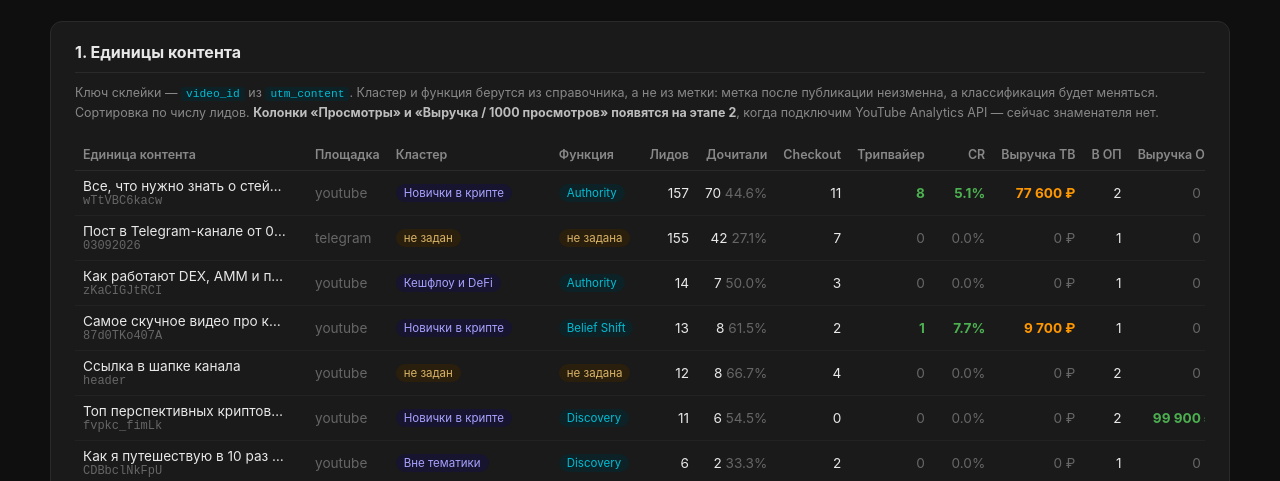
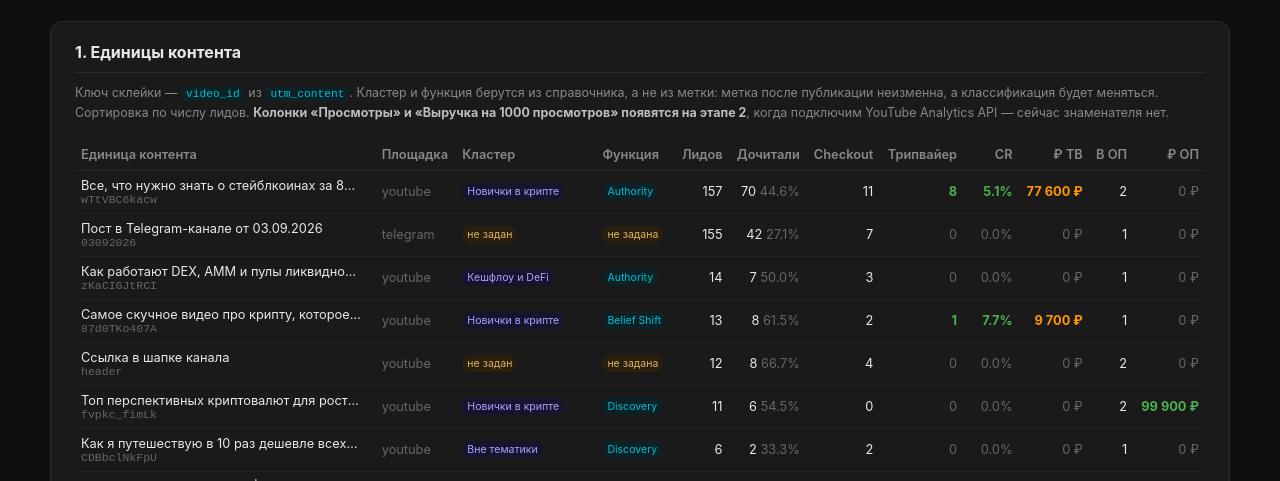
Before and after one commit to Admin-web3a/cross-funnel-dashboard, a plain HTML site: page docs/content.html in a window 1280 px wide. Shown: the part 273-754 px from the top of the page. Drawn offline with Linux system fonts and the light colour scheme.

Commit message:
fix: таблица единиц контента помещается без прокрутки
Убраны колонки «Просмотры» и «₽/1000»: до подключения YouTube Analytics
они заполнены прочерками и занимали 144 px впустую. Освободившееся место
отдано названиям — видно 31 символ вместо 17.

```diff
--- a/docs/content.html
+++ b/docs/content.html
@@ -26,19 +26,25 @@
 
   .charts { display:flex; flex-direction:column; gap:28px; max-width:1180px; margin:0 auto; }
   .card { background:var(--card); border:1px solid var(--border); border-radius:12px; padding:20px 24px; }
+  #videoBody td, .card h2 + .note + div .tbl th { font-size:.8rem; }
+  .tag { font-size:.66rem !important; padding:2px 5px !important; }
+  #videoBody td:nth-child(3) { max-width:136px; }
+  #videoBody td:nth-child(3) .tag { display:inline-block; max-width:126px; overflow:hidden;
+    text-overflow:ellipsis; white-space:nowrap; vertical-align:bottom; }
   .card h2 { font-size:1rem; margin-bottom:6px; padding-bottom:10px; border-bottom:1px solid var(--border); }
   .card .note { font-size:.78rem; color:var(--sub); margin:10px 0 16px; line-height:1.55; }
   .card .note b { color:#bdbdbd; }
   code { background:#0d2226; color:var(--accent); padding:1px 5px; border-radius:3px; font-size:.9em; }
 
   .tbl { width:100%; border-collapse:collapse; font-size:.85rem; }
-  .tbl th { text-align:right; color:var(--sub); font-weight:600; padding:8px 8px;
+  .tbl th { text-align:right; color:var(--sub); font-weight:600; padding:8px 6px;
             border-bottom:1px solid var(--border); white-space:nowrap; font-size:.78rem; }
   .tbl th.l, .tbl td.l { text-align:left; }
-  .tbl td { padding:7px 8px; border-bottom:1px solid #222; text-align:right; white-space:nowrap; }
+  .tbl td { padding:7px 6px; border-bottom:1px solid #222; text-align:right; white-space:nowrap; }
   .tbl tr:hover td { background:#1f1f1f; }
-  .ttl { max-width:205px; overflow:hidden; text-overflow:ellipsis; white-space:nowrap; }
-  .vid { font-family:ui-monospace,monospace; font-size:.75rem; color:#666; }
+  .ttl { max-width:280px; overflow:hidden; text-overflow:ellipsis; white-space:nowrap; }
+  .vid { font-family:ui-monospace,monospace; font-size:.72rem; color:#666;
+         max-width:280px; overflow:hidden; text-overflow:ellipsis; white-space:nowrap; }
   .good { color:var(--green); font-weight:700; }
   .warn { color:var(--orange); font-weight:700; }
   .bad  { color:var(--red); font-weight:700; }
@@ -92,14 +98,14 @@
       Ключ склейки — <code>video_id</code> из <code>utm_content</code>. Кластер и функция
       берутся из справочника, а не из метки: метка после публикации неизменна, а
       классификация будет меняться. Сортировка по числу лидов.
-      <b>Колонки «Просмотры» и «Выручка / 1000 просмотров» появятся на этапе 2</b>,
+      <b>Колонки «Просмотры» и «Выручка на 1000 просмотров» появятся на этапе 2</b>,
       когда подключим YouTube Analytics API — сейчас знаменателя нет.
     </p>
     <div style="overflow-x:auto"><table class="tbl">
       <thead><tr>
         <th class="l">Единица контента</th><th class="l">Площадка</th><th class="l">Кластер</th><th class="l">Функция</th>
         <th>Лидов</th><th>Дочитали</th><th>Checkout</th><th>Трипвайер</th><th>CR</th>
-        <th>Выручка ТВ</th><th>В ОП</th><th>Выручка ОП</th><th>Просмотры</th><th>₽/1000</th>
+        <th title="Выручка трипвайера">₽ ТВ</th><th>В ОП</th><th title="Выручка основной воронки продаж">₽ ОП</th>
       </tr></thead>
       <tbody id="videoBody"></tbody>
     </table></div>
@@ -190,7 +196,7 @@ document.getElementById('sRpl').textContent    =
 document.getElementById('videoBody').innerHTML = VIDEOS.map(v => {
   const rev = v.rev;
   const cl = v.cluster
-    ? `<span class="tag">${esc(CLUSTERS[v.cluster] || v.cluster)}</span>`
+    ? `<span class="tag" title="${esc(CLUSTERS[v.cluster] || v.cluster)}">${esc(CLUSTERS[v.cluster] || v.cluster)}</span>`
     : '<span class="tag none">не задан</span>';
   const fn = v.func
     ? `<span class="tag f">${esc(FUNCTIONS[v.func] || v.func)}</span>`
@@ -198,7 +204,7 @@ document.getElementById('videoBody').innerHTML = VIDEOS.map(v => {
   const title = v.title || '<span class="dim">нет в справочнике</span>';
   return `<tr>
     <td class="l"><div class="ttl" title="${esc(v.title)}">${title}</div>
-        <div class="vid">${esc(v.id)}</div></td>
+        <div class="vid" title="${esc(v.id)}">${esc(v.id)}</div></td>
     <td class="l"><span class="dim">${esc(v.platform || v.src)}</span></td>
     <td class="l">${cl}</td><td class="l">${fn}</td>
     <td>${fmtN(v.n)}</td>
@@ -208,9 +214,8 @@ document.getElementById('videoBody').innerHTML = VIDEOS.map(v => {
     <td class="${v.tw?'good':'dim'}">${pct(v.tw,v.n)}%</td>
     <td class="${v.twRev?'warn':'dim'}">${fmtN(v.twRev)} ₽</td>
     <td>${fmtN(v.op)}</td>
-    <td class="${rev?'good':'dim'}">${fmtN(rev)} ₽</td>
-    <td class="na">—</td><td class="na">—</td></tr>`;
-}).join('') || '<tr><td colspan="14" class="dim">Нет данных</td></tr>';
+    <td class="${rev?'good':'dim'}">${fmtN(rev)} ₽</td></tr>`;
+}).join('') || '<tr><td colspan="12" class="dim">Нет данных</td></tr>';
 
 /* ── Агрегация по произвольному ключу ── */
 function aggregate(keyFn, names, minLeads) {
```
Also changed, not shown: content_template.html (+16 -11 lines).
